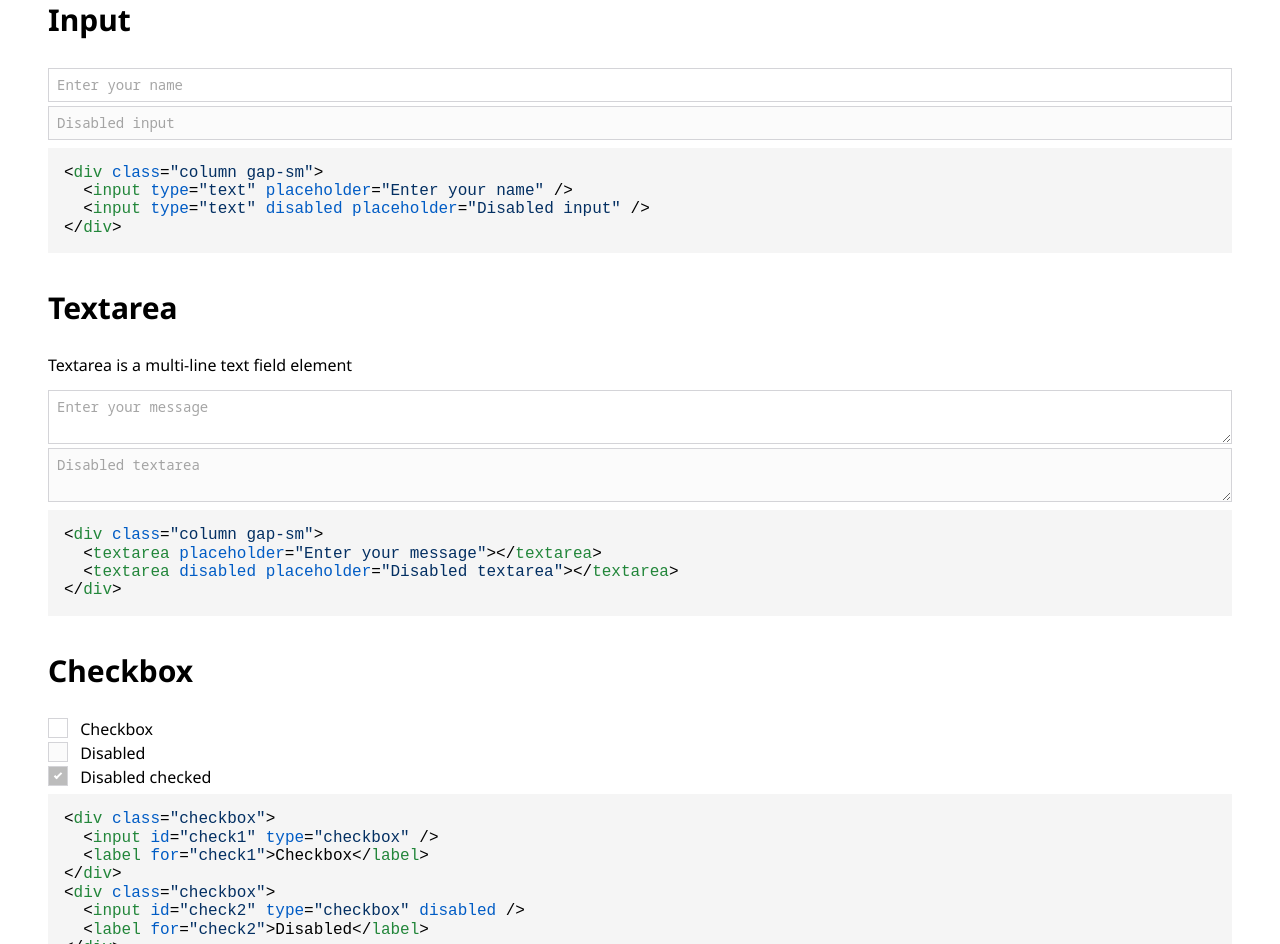
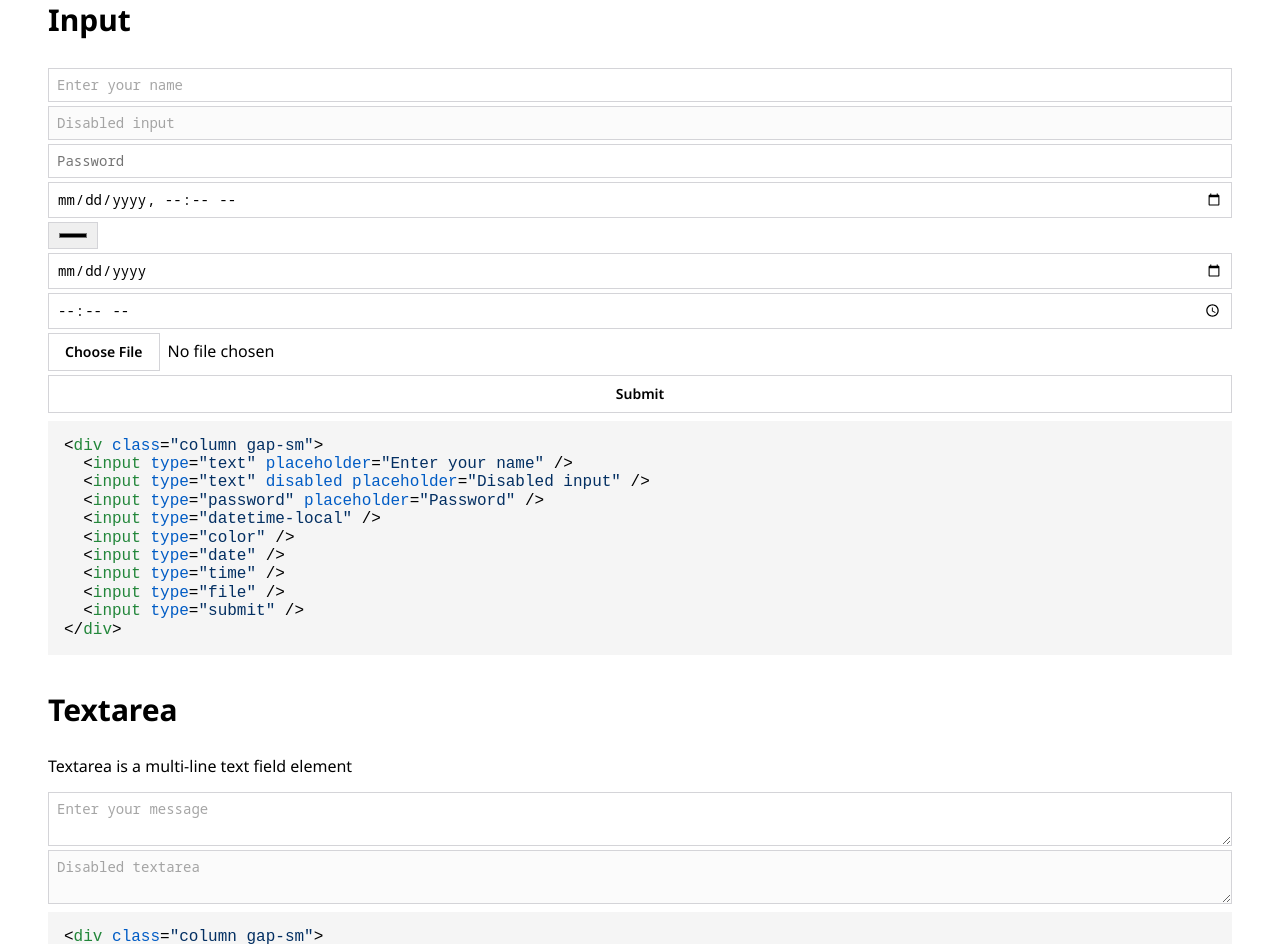
Before and after one commit to pr0gramista/aluminiumcss, a website: page index.html in a window 1280 px wide. Shown: the part 4308-5252 px from the top of the page. Drawn offline with nearby package versions, Linux system fonts and the light colour scheme.

Commit message:
Add styling for more input types

```diff
--- a/index.html
+++ b/index.html
@@ -255,11 +255,25 @@ require('aluminiumcss/dist/aluminium.min.css')</code></pre>
       <div class="column gap-sm">
   <input type="text" placeholder="Enter your name" />
   <input type="text" disabled placeholder="Disabled input" />
+  <input type="password" placeholder="Password" />
+  <input type="datetime-local" />
+  <input type="color" />
+  <input type="date" />
+  <input type="time" />
+  <input type="file" />
+  <input type="submit" />
 </div>
 
       <pre><code class="language-html mv-md">&lt;div class&#x3D;&quot;column gap-sm&quot;&gt;
   &lt;input type&#x3D;&quot;text&quot; placeholder&#x3D;&quot;Enter your name&quot; &#x2F;&gt;
   &lt;input type&#x3D;&quot;text&quot; disabled placeholder&#x3D;&quot;Disabled input&quot; &#x2F;&gt;
+  &lt;input type&#x3D;&quot;password&quot; placeholder&#x3D;&quot;Password&quot; &#x2F;&gt;
+  &lt;input type&#x3D;&quot;datetime-local&quot; &#x2F;&gt;
+  &lt;input type&#x3D;&quot;color&quot; &#x2F;&gt;
+  &lt;input type&#x3D;&quot;date&quot; &#x2F;&gt;
+  &lt;input type&#x3D;&quot;time&quot; &#x2F;&gt;
+  &lt;input type&#x3D;&quot;file&quot; &#x2F;&gt;
+  &lt;input type&#x3D;&quot;submit&quot; &#x2F;&gt;
 &lt;&#x2F;div&gt;
 </code></pre>
       <h3 id="textarea">
--- a/style.css
+++ b/style.css
@@ -723,7 +723,23 @@ th.alu {
 
 /* Inputs */
 .alu-all input[type="text"]:not(.notalu):not(.notalu input),
-input[type="text"].alu {
+.alu-all input[type="password"]:not(.notalu):not(.notalu input),
+.alu-all input[type="color"]:not(.notalu):not(.notalu input),
+.alu-all input[type="date"]:not(.notalu):not(.notalu input),
+.alu-all input[type="time"]:not(.notalu):not(.notalu input),
+.alu-all input[type="week"]:not(.notalu):not(.notalu input),
+.alu-all input[type="number"]:not(.notalu):not(.notalu input),
+.alu-all input[type="datetime-local"]:not(.notalu):not(.notalu input),
+.alu-all input[type="month"]:not(.notalu):not(.notalu input),
+input[type="text"].alu,
+input[type="password"].alu,
+input[type="color"].alu,
+input[type="date"].alu,
+input[type="time"].alu,
+input[type="week"].alu,
+input[type="number"].alu,
+input[type="datetime-local"].alu,
+input[type="month"].alu {
   border-radius: var(--alu-border-radius);
   padding-block: unset;
   padding-inline: unset;
@@ -820,6 +836,16 @@ button.primary.alu:disabled {
   border-color: var(--alu-button-disabled-background);
 }
 
+input[type="file"]:not(.notalu):not(.notalu input)::file-selector-button,
+input[type="file"].alu::file-selector-button {
+  margin-right: var(--alu-md-gap);
+}
+
+.alu-all input[type="submit"]:not(.notalu):not(.notalu input),
+input[type="submit"].alu,
+.alu-all
+  input[type="file"]:not(.notalu):not(.notalu input)::file-selector-button,
+input[type="file"].alu::file-selector-button,
 .alu-all button:not(.notalu button):not(.notalu),
 button.alu {
   border-radius: var(--alu-border-radius);
```
Also changed, not shown: parts/input.html (+7 -0 lines), dist/aluminium.min.css.
